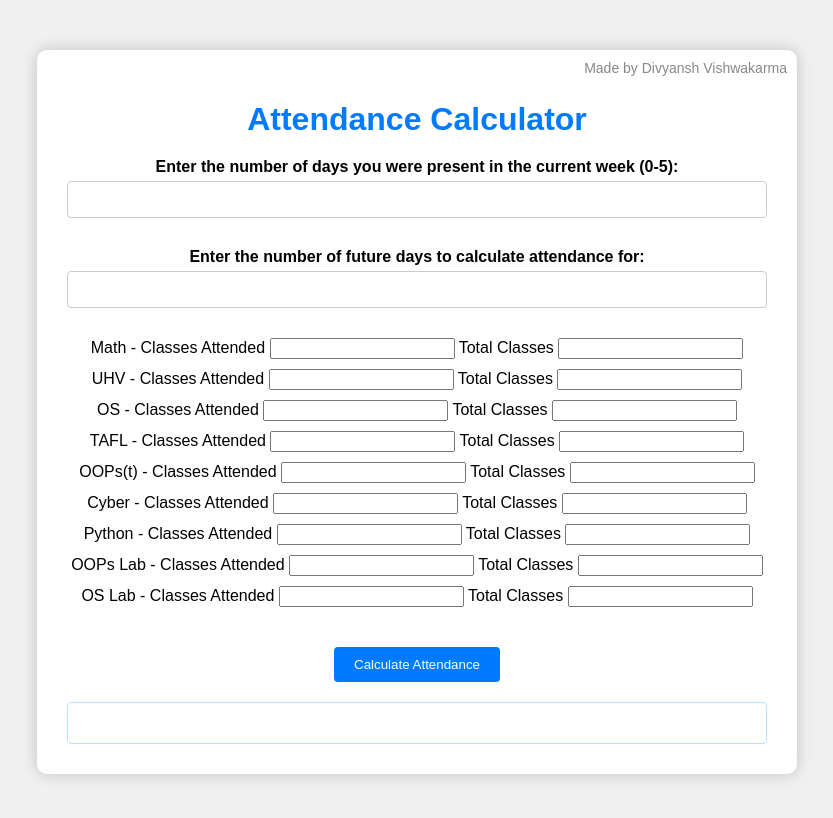
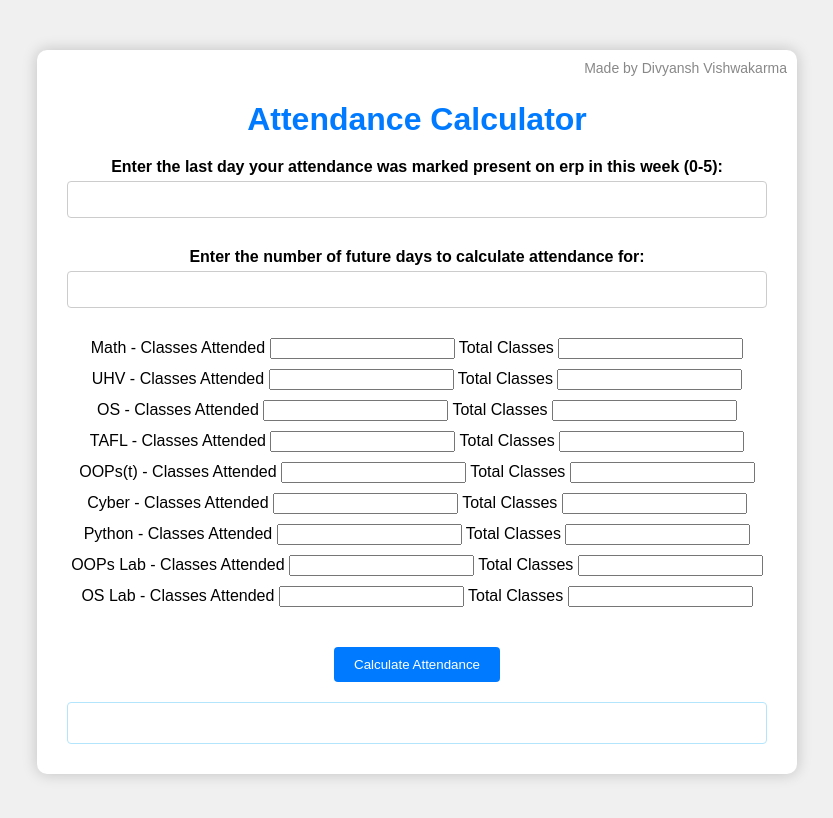
Before and after one commit to divyansh742/attendance-calculator, a plain HTML site: page index.html in a window 1280 px wide. Shown: the whole page, without its empty margins (223-1056 px from the left). Drawn offline with Linux system fonts and the light colour scheme.

Commit message:
Update index.html

```diff
--- a/index.html
+++ b/index.html
@@ -187,7 +187,7 @@
         <div class="branding">Made by Divyansh Vishwakarma</div>
         <h1>Attendance Calculator</h1>
         <div class="input-section">
-            <label for="days-present">Enter the number of days you were present in the current week (0-5):</label>
+            <label for="days-present">Enter the last day your attendance was marked present on erp in this week (0-5):</label>
             <input type="number" id="days-present" min="0" max="5">
         </div>
         <div class="input-section">
```
